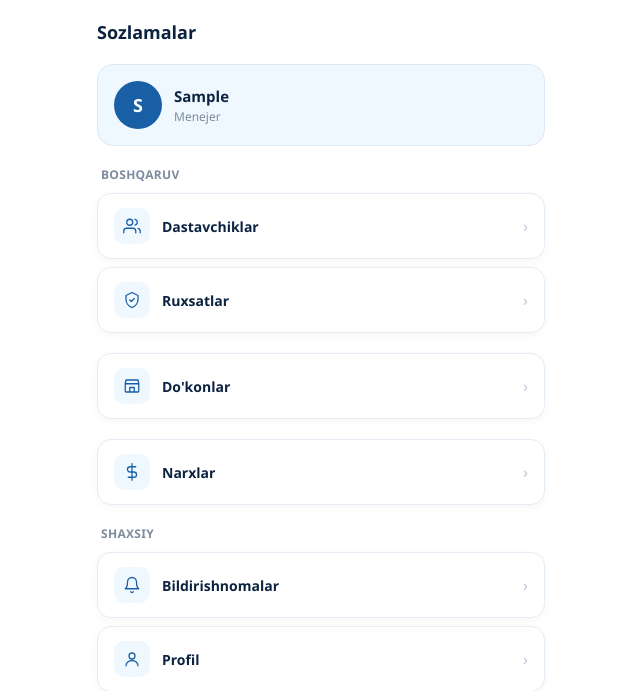
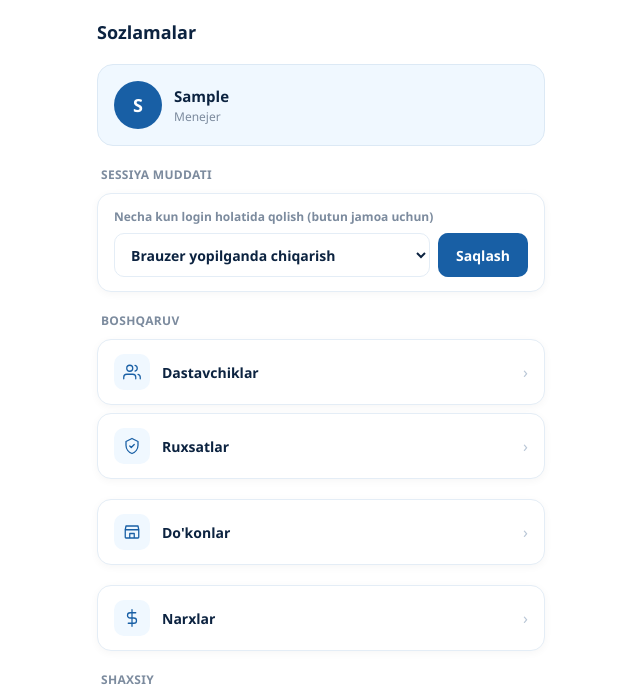
Before and after one commit to TNnodirbek/balance-system, a Django app: page /sozlamalar/ in a window 1280 px wide. Shown: the top 691 px of the page, without its empty margins (319-959 px from the left). Run offline with Django 5.2, Linux system fonts and the light colour scheme; a user stored in the database is signed in; tables that the repository leaves empty hold one stand-in row (values such as "Sample post").

Commit message:
Foydalanuvchi sessiya muddatini sozlamalardan boshqarish qoshildi
Co-Authored-By: Claude Sonnet 5 <noreply@anthropic.com>

```diff
--- a/foydalanuvchilar/models.py
+++ b/foydalanuvchilar/models.py
@@ -9,6 +9,11 @@ class Foydalanuvchi(AbstractUser):
 
     rol = models.CharField(max_length=20, choices=Rol.choices)
     telefon = models.CharField(max_length=20, blank=True)
+    sessiya_muddati_kun = models.PositiveIntegerField(
+        default=14,
+        verbose_name="Sessiya muddati (kun)",
+        help_text="Necha kun login holatida qolish, 0 = brauzer yopilganda chiqadi",
+    )
     menejer = models.ForeignKey(
         'self',
         on_delete=models.SET_NULL,
--- a/foydalanuvchilar/utils.py
+++ b/foydalanuvchilar/utils.py
@@ -5,6 +5,19 @@ def tegishli_menejer(user):
     if user.rol == Foydalanuvchi.Rol.MENEJER:
         return user
     return user.menejer
+
+
+def sessiya_muddatini_qoll(request, menejer):
+    """Sessiya muddatini menejerning sozlamasiga (sessiya_muddati_kun) mos
+    o'rnatadi - butun jamoa (menejer + uning dastavchiklari) bir xil
+    muddatda ishlaydi. Login paytida va sozlama o'zgartirilganda (joriy
+    sessiyaga darhol qo'llash uchun) ishlatiladi."""
+    if menejer and menejer.sessiya_muddati_kun > 0:
+        request.session.set_expiry(menejer.sessiya_muddati_kun * 24 * 60 * 60)
+    elif menejer and menejer.sessiya_muddati_kun == 0:
+        request.session.set_expiry(0)  # brauzer yopilganda tugaydi
+    else:
+        request.session.set_expiry(1209600)  # standart 14 kun, xavfsizlik uchun
 
 
 def ruxsat_bor(user, ruxsat_nomi):
--- a/foydalanuvchilar/views.py
+++ b/foydalanuvchilar/views.py
@@ -13,7 +13,7 @@ from ombor.models import HajmNarxi
 from ombor.utils import menejer_hajmlari, ombor_qoldigi
 
 from .models import DastavchikRuxsatlari, Foydalanuvchi
-from .utils import ruxsat_bor, tegishli_menejer
+from .utils import ruxsat_bor, sessiya_muddatini_qoll, tegishli_menejer
 
 
 def login_view(request):
@@ -26,6 +26,7 @@ def login_view(request):
             xato = "Login yoki parol noto'g'ri"
         else:
             login(request, user)
+            sessiya_muddatini_qoll(request, tegishli_menejer(user))
             if user.is_superuser:
                 # next parametri sessiya tugab qolgan eski sahifadan (masalan
                 # /dastavchik/...) qolib ketishi mumkin - shu sabab superuser
@@ -238,10 +239,23 @@ def dastavchik_tahrirlash(request, pk):
 
 @login_required
 def sozlamalar_bosh(request):
+    xabar = None
+    if request.method == 'POST' and request.user.rol == Foydalanuvchi.Rol.MENEJER:
+        try:
+            yangi_muddat = int(request.POST.get('sessiya_muddati_kun', ''))
+        except (TypeError, ValueError):
+            yangi_muddat = None
+        if yangi_muddat is not None and yangi_muddat >= 0:
+            request.user.sessiya_muddati_kun = yangi_muddat
+            request.user.save(update_fields=['sessiya_muddati_kun'])
+            sessiya_muddatini_qoll(request, request.user)
+            xabar = 'Sessiya muddati saqlandi.'
+
     return render(request, 'foydalanuvchilar/sozlamalar_bosh.html', {
         'ombor_korish': ruxsat_bor(request.user, 'ombor_korish'),
         'narxlarni_korish': ruxsat_bor(request.user, 'narxlarni_korish'),
         'dastavchiklarni_korish': ruxsat_bor(request.user, 'dastavchiklarni_korish'),
+        'xabar': xabar,
     })
 
 
--- a/templates/foydalanuvchilar/sozlamalar_bosh.html
+++ b/templates/foydalanuvchilar/sozlamalar_bosh.html
@@ -1,4 +1,5 @@
 {% load i18n %}
+{% load static %}
 <!DOCTYPE html>
 <html lang="uz">
 <head>
@@ -111,6 +112,67 @@
             padding: 6px 14px; border-radius: 999px; cursor: pointer;
         }
         .til-pill button.faol { background: #FFFFFF; box-shadow: 0 1px 3px rgba(12,35,64,0.12); }
+        .xabar-quti {
+            border-radius: 10px;
+            padding: 12px 14px;
+            font-size: 13px;
+            font-weight: 600;
+            margin-bottom: 16px;
+            background: #E8F5E9;
+            color: #2E7D32;
+        }
+        .sessiya-karta {
+            background: #FFFFFF;
+            border: 1px solid #E4EDF6;
+            border-radius: 14px;
+            padding: 14px 16px;
+            box-shadow: 0 2px 8px rgba(0,0,0,0.04);
+            margin-bottom: 20px;
+        }
+        .sessiya-karta label {
+            display: block;
+            font-size: 12px;
+            font-weight: 600;
+            color: #7C8B9E;
+            margin-bottom: 8px;
+        }
+        .sessiya-tanlov {
+            display: flex;
+            gap: 8px;
+        }
+        .sessiya-tanlov select {
+            flex: 1;
+            height: 44px;
+            border: 1px solid #E4EDF6;
+            border-radius: 10px;
+            padding: 0 12px;
+            font-family: 'Manrope', 'Segoe UI', Arial, sans-serif;
+            font-size: 14px;
+            font-weight: 600;
+            color: #0C2340;
+            background: #FFFFFF;
+            outline: none;
+        }
+        .sessiya-tanlov select:focus {
+            border-color: #185FA5;
+            box-shadow: 0 0 0 3px rgba(24, 95, 165, 0.15);
+        }
+        .sessiya-saqlash-tugma {
+            height: 44px;
+            padding: 0 18px;
+            border: none;
+            border-radius: 10px;
+            background: #185FA5;
+            color: #FFFFFF;
+            font-family: 'Manrope', 'Segoe UI', Arial, sans-serif;
+            font-size: 14px;
+            font-weight: 600;
+            cursor: pointer;
+            flex-shrink: 0;
+        }
+        .sessiya-saqlash-tugma:hover {
+            background: #1B6BBA;
+        }
         .chiqish-tugma {
             display: block;
             width: 100%;
@@ -152,6 +214,10 @@
             <h1>Sozlamalar</h1>
         </div>
 
+        {% if xabar %}
+        <div class="xabar-quti">{{ xabar }}</div>
+        {% endif %}
+
         <div class="profil-karta">
             <div class="avatar">{{ user.first_name|default:user.username|first|upper }}</div>
             <div class="profil-info">
@@ -159,6 +225,27 @@
                 <div class="rol">{% if user.rol == 'menejer' %}Menejer{% else %}Dastavchik{% endif %}</div>
             </div>
         </div>
+
+        {% if user.rol == 'menejer' %}
+        <p class="bolim-sarlavha">Sessiya muddati</p>
+        <div class="sessiya-karta">
+            <form method="post">
+                {% csrf_token %}
+                <label for="id_sessiya_muddati_kun">Necha kun login holatida qolish (butun jamoa uchun)</label>
+                <div class="sessiya-tanlov">
+                    <select name="sessiya_muddati_kun" id="id_sessiya_muddati_kun">
+                        <option value="0" {% if user.sessiya_muddati_kun == 0 %}selected{% endif %}>Brauzer yopilganda chiqarish</option>
+                        <option value="7" {% if user.sessiya_muddati_kun == 7 %}selected{% endif %}>7 kun</option>
+                        <option value="14" {% if user.sessiya_muddati_kun == 14 %}selected{% endif %}>14 kun</option>
+                        <option value="30" {% if user.sessiya_muddati_kun == 30 %}selected{% endif %}>30 kun</option>
+                        <option value="90" {% if user.sessiya_muddati_kun == 90 %}selected{% endif %}>90 kun</option>
+                        <option value="3650" {% if user.sessiya_muddati_kun == 3650 %}selected{% endif %}>Har doim eslab qol</option>
+                    </select>
+                    <button type="submit" class="sessiya-saqlash-tugma">Saqlash</button>
+                </div>
+            </form>
+        </div>
+        {% endif %}
 
         {% if user.rol == 'menejer' or dastavchiklarni_korish %}
         <p class="bolim-sarlavha">Boshqaruv</p>
@@ -274,5 +361,6 @@
             navigator.serviceWorker.register('/service-worker.js');
         }
     </script>
+    <script src="{% static 'js/forma-himoya.js' %}"></script>
 </body>
 </html>
```
Also changed, not shown: foydalanuvchilar/migrations/0004_foydalanuvchi_sessiya_muddati_kun.py (added).
